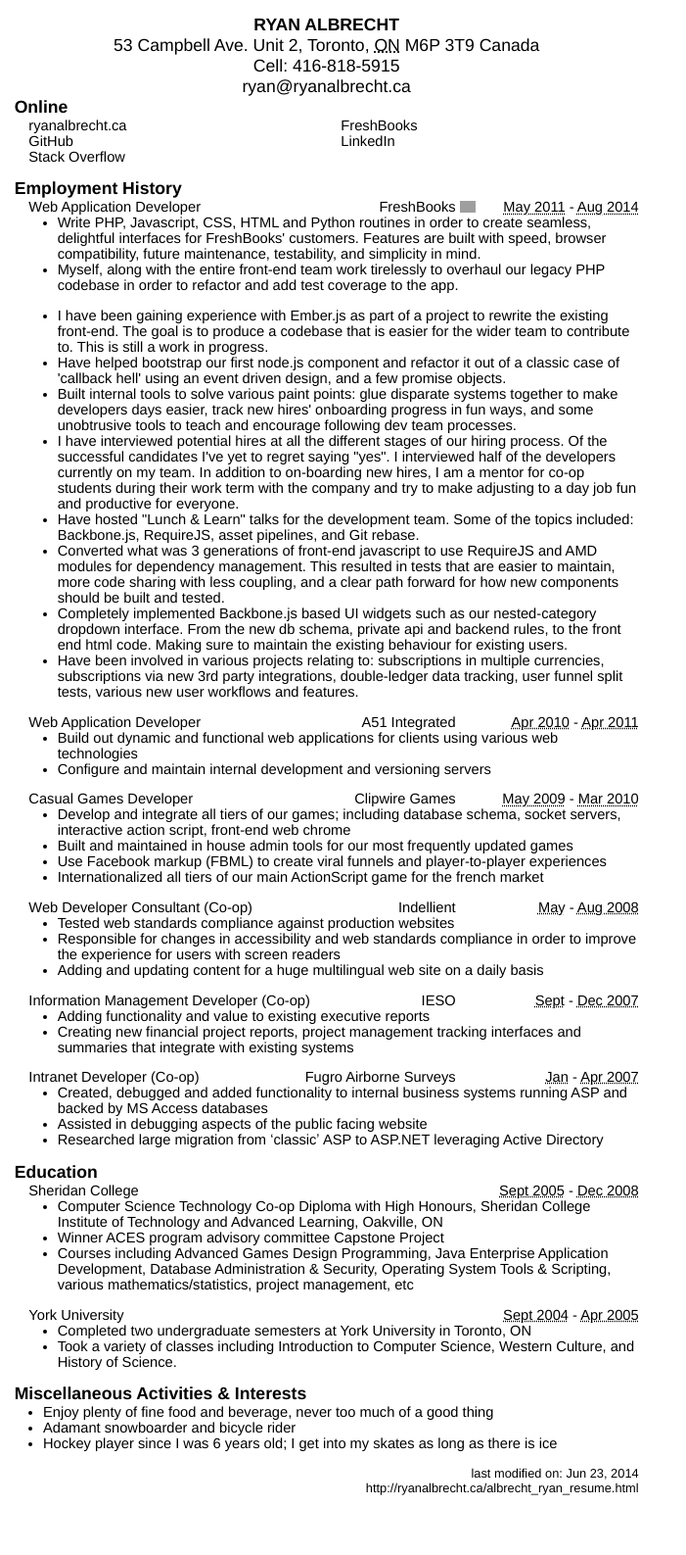
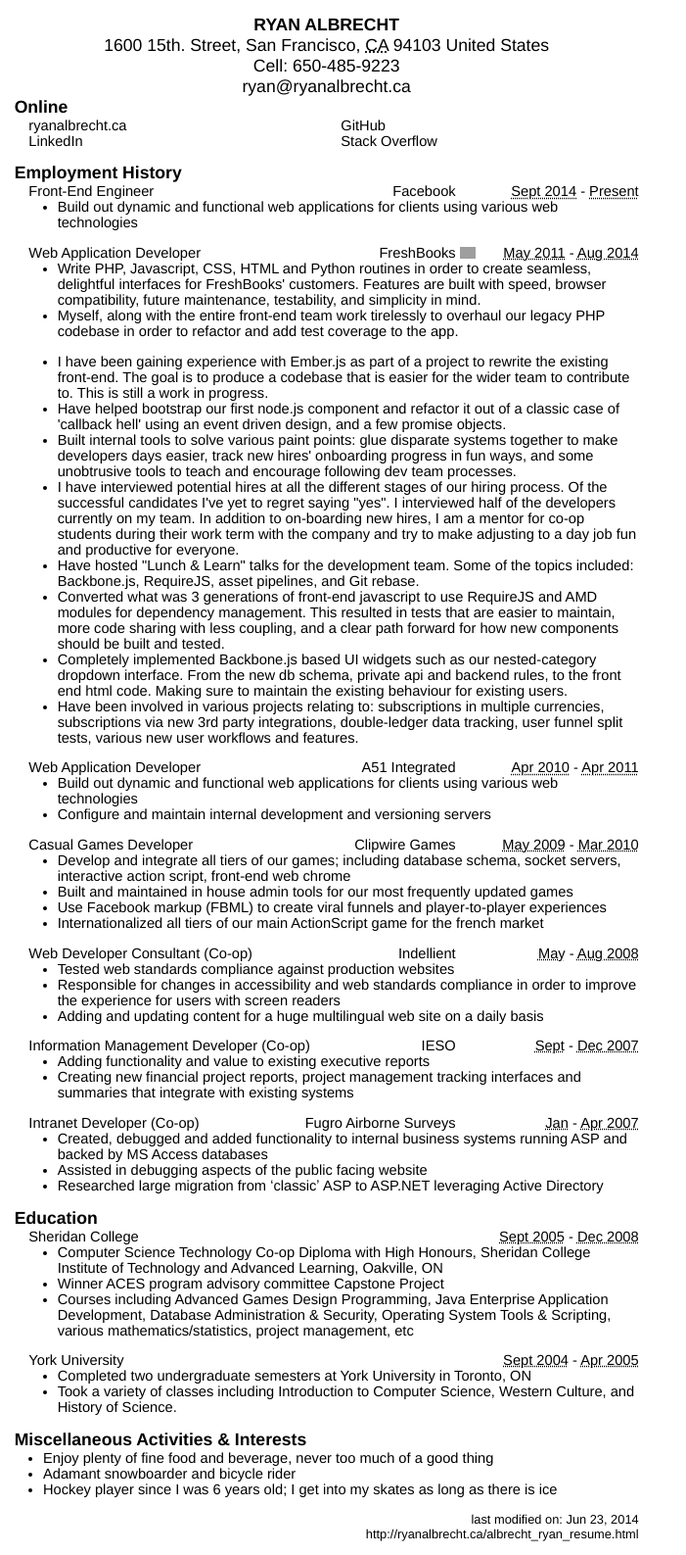
Before and after one commit to ryan953/ryanalbrecht.ca, a PHP site: page /albrecht_ryan_resume.html in a window 1280 px wide. Shown: the whole page at 98% size, without its empty margins (0-701 px from the left). Before the commit the page ends 1526 px from the top, so only its background shows below. Run offline with PHP 8.4, Linux system fonts and the light colour scheme; grey boxes are pictures that could not be loaded.

Commit message:
Replace Toronto with SF and add facebook entry to the resume.

```diff
--- a/albrecht_ryan_resume.html
+++ b/albrecht_ryan_resume.html
@@ -158,14 +158,14 @@
 		</li>
 		<li>
 			<address class="adr">
-				<span class="street-address">53 Campbell Ave. Unit 2</span>,
-				<span class="locality">Toronto</span>, <abbr class="region" title="Ontario">ON</abbr> <span class="postal-code">M6P 3T9</span>
-				<span class="country">Canada</span>
+				<span class="street-address">1600 15th. Street</span>,
+				<span class="locality">San Francisco</span>, <abbr class="region" title="Ontario">CA</abbr> <span class="postal-code">94103</span>
+				<span class="country">United States</span>
 			</address>
 		</li>
 		<li>
 			<span class="tel">
-				<span class="type">Cell</span>: <!--(<span class="type">pref</span>erred) --><span class="value">416-818-5915</span>
+				<span class="type">Cell</span>: <!--(<span class="type">pref</span>erred) --><span class="value">650-485-9223</span>
 			</span>
 		</li>
 		<li>
@@ -178,7 +178,6 @@
 		<dd>
 			<ul class="clearfix">
 				<li class="half"><a rel="me" href="http://ryanalbrecht.ca" title="My personal homepage"><em>ryanalbrecht.ca</em></a></li>
-				<li class="half"><a rel="me" href="http://www.freshbooks.com/team/ryan" title="My job working at FreshBooks"><em>FreshBooks</em></a></li>
 				<li class="half"><a rel="me" href="https://github.com/ryan953" title="GitHub projects"><em>GitHub</em></a></li>
 				<li class="half"><a rel="me" href="http://ca.linkedin.com/in/ryanalbrecht" title="LinkedIn profile"><em>LinkedIn</em></a></li>
 				<li class="half"><a rel="me" href="http://stackoverflow.com/users/98206/ryan953" title="StackOverflow profile"><em>Stack Overflow</em></a></li>
@@ -283,6 +282,21 @@
 
 		<dt>Employment History</dt>
 		<dd>
+			<dl class="vevent experience">
+				<dt class="vcard">
+					<span class="title summary">Front-End Engineer</span>
+					<span class="fn org"><a href="//www.facebook.com/" title="Facebook, Inc" class="icon icon-facebook">Facebook</a></span>
+					<span class="date">
+						<abbr class="dtstart" title="2014-09-15">Sept 2014</abbr> - <abbr class="dtend" title="present">Present</abbr>
+					</span>
+				</dt>
+				<dd>
+					<ul>
+						<li>Build out dynamic and functional web applications for clients using various web technologies</li>
+					</ul>
+				</dd>
+			</dl>
+
 			<dl class="vevent experience">
 				<dt class="vcard">
 					<span class="title summary">Web Application Developer</span>
--- a/index.php
+++ b/index.php
@@ -29,7 +29,7 @@
 				<img id="portrait" src="./ryan-albrecht.jpg" alt="portrait of Ryan Albrecht"/>
 				<p>
 					My name is <em>Ryan Albrecht</em>. I create web applications and solve problems.
-					You can find me in <em>Toronto</em>.
+					You can find me in <em>San Francisco</em>.
 				</p>
 			</section>
 
@@ -47,7 +47,6 @@
 					</dd>
 
 					<dt>Other Places</dt>
-					<dd class="half"><a rel="me" href="http://www.freshbooks.com/team/ryan" title="My job working at FreshBooks"><em>FreshBooks</em></a></dd>
 					<dd class="half"><a rel="me" href="https://github.com/ryan953" title="GitHub projects"><em>GitHub</em></a></dd>
 					<dd class="half"><a rel="me" href="http://ca.linkedin.com/in/ryanalbrecht" title="LinkedIn profile"><em>LinkedIn</em></a></dd>
 					<dd class="half"><a rel="me" href="http://stackoverflow.com/users/98206/ryan953" title="StackOverflow profile"><em>Stack Overflow</em></a></dd>
```
Also changed, not shown: 1 other file.
